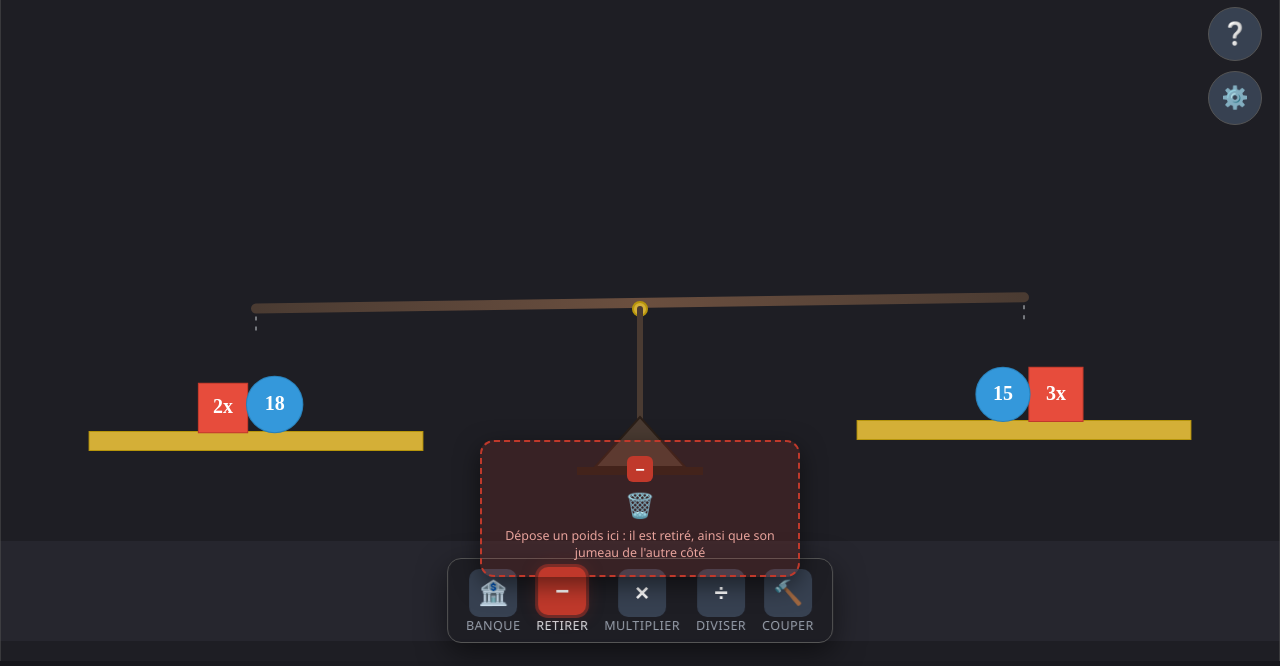
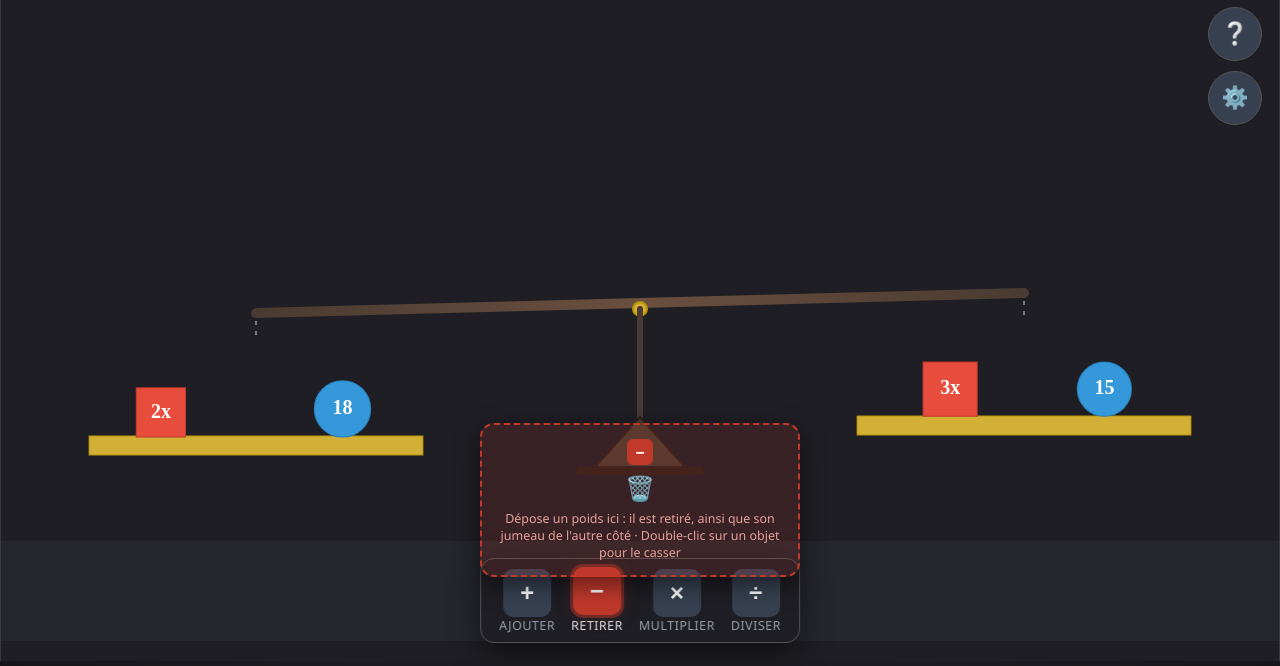
Before and after one commit to rodeofly/pezali974, a website built with Vite: page index.html in a window 1280 px wide. Both pictures are taken after a click on the button "− : retirer le même poids des deux côtés". Shown: the part 139-805 px from the top of the page. Built offline with nearby package versions, Linux system fonts and the light colour scheme; animation ran at ten frames a second.

Commit message:
Drop séparé x/constantes, bouton + au lieu de banque, hints enrichis
- Drop : x sur la moitié gauche du plateau, constantes sur la moitié droite
  (évite l'empilement, reflète l'ordre « ax + b »)
- Bouton « Banque 🏦 » → « Ajouter + » pour s'aligner sur les autres opérateurs
- Marteau caché (utilité à valider)
- Hints + et − rappellent le double-clic pour casser un poids

Co-Authored-By: Claude Opus 4.7 (1M context) <noreply@anthropic.com>

```diff
--- a/index.html
+++ b/index.html
@@ -106,7 +106,7 @@
     <!-- Mode + : banque dynamique. Repliée par défaut (icône +) ; clic = déplie. -->
     <div id="power-bank">
         <div class="power-bank-head">
-            <span class="power-bank-hint">Clique une puce pour ajouter le même poids des deux côtés</span>
+            <span class="power-bank-hint">Clique une puce pour ajouter le même poids des deux côtés · Double-clic sur un objet pour le casser</span>
         </div>
         <div class="power-bank-items"></div>
     </div>
@@ -115,7 +115,7 @@
     <div id="center-trash" class="hidden">
         <span class="power-badge minus" aria-hidden="true">−</span>
         <span class="trash-ico">🗑️</span>
-        <span class="trash-label">Dépose un poids ici : il est retiré, ainsi que son jumeau de l'autre côté</span>
+        <span class="trash-label">Dépose un poids ici : il est retiré, ainsi que son jumeau de l'autre côté · Double-clic sur un objet pour le casser</span>
     </div>
 
     <!-- Mode ÷ : échelle de division. Glisse vers la droite pour choisir le diviseur ; relâche pour appliquer. -->
@@ -133,8 +133,8 @@
     <div id="solver-bar">
         <div class="solver-actions" id="powers">
             <div class="power-wrap">
-                <button class="btn-power" id="op-add" data-power="add" title="Banque : ajouter le même poids des deux côtés">🏦</button>
-                <span class="power-label">Banque</span>
+                <button class="btn-power" id="op-add" data-power="add" title="+ : ajouter le même poids des deux côtés">+</button>
+                <span class="power-label">Ajouter</span>
             </div>
             <div class="power-wrap">
                 <button class="btn-power" id="op-sub" data-power="sub" title="− : retirer le même poids des deux côtés">−</button>
@@ -148,9 +148,9 @@
                 <button class="btn-power" id="op-div" data-power="div" title="÷ : échelle de division">÷</button>
                 <span class="power-label">Diviser</span>
             </div>
-            <div class="power-wrap">
+            <div class="power-wrap" style="display:none">
                 <button class="btn-power" id="btn-hammer" data-power="hammer" aria-pressed="false" title="Marteau : découper un poids">🔨</button>
-                <span class="power-label">Couper</span>
+                <span class="power-label">Casser</span>
             </div>
         </div>
     </div>
--- a/scripts/PhysicsWorld.js
+++ b/scripts/PhysicsWorld.js
@@ -369,7 +369,9 @@ export class PhysicsWorld {
 
     addToZone(zone, type, value, weightSystem, isInstant = false) {
         const xOffset = zone === 'left' ? -C.BALANCE.TRAY_OFFSET : C.BALANCE.TRAY_OFFSET;
-        const x = (this.width / 2) + xOffset + (Math.random() * 30 - 15);
+        // x à gauche du plateau, constantes à droite (cf. spawnWeight)
+        const typeOffset = (type === 'X') ? -C.BALANCE.TRAY_WIDTH / 4 : C.BALANCE.TRAY_WIDTH / 4;
+        const x = (this.width / 2) + xOffset + typeOffset + (Math.random() * 24 - 12);
         // Mode rapide : on dépose juste à l'intérieur du bac. Mode pluie : ça tombe d'au-dessus.
         const y = this.getSpawnY(isInstant);
         const body = weightSystem.create(type, x, y, value);
--- a/scripts/main.js
+++ b/scripts/main.js
@@ -21,7 +21,11 @@ let spawnTimeouts = [];
 
 function spawnWeight(type, val, side) {
     const xOffset = side === 'left' ? -C.BALANCE.TRAY_OFFSET : C.BALANCE.TRAY_OFFSET;
-    const x = (physics.width / 2) + xOffset + (Math.random() * 40 - 20);
+    // Sépare les zones de drop sur chaque plateau : x (variables) à gauche
+    // du plateau, constantes à droite. Évite l'empilement et reflète l'ordre
+    // de lecture « ax + b ».
+    const typeOffset = (type === 'X') ? -C.BALANCE.TRAY_WIDTH / 4 : C.BALANCE.TRAY_WIDTH / 4;
+    const x = (physics.width / 2) + xOffset + typeOffset + (Math.random() * 24 - 12);
     const y = C.SPAWN.DROP_HEIGHT;
     const safeValue = (type === 'X' && !val) ? 1 : val;
     const body = weightSystem.create(type, x, y, safeValue);
```
